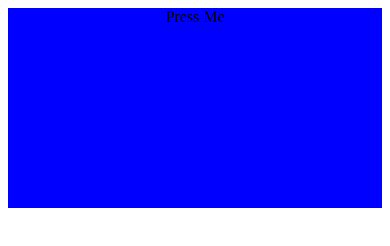
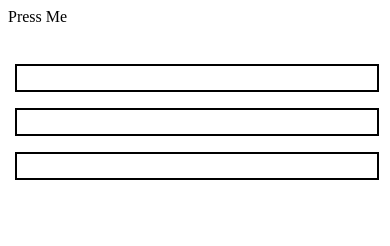
Before and after one commit to TimothyOsborn/Javascript-Components, a website built with webpack: page index.html in a window 390 px wide. Built offline with nearby package versions, Linux system fonts and the light colour scheme.

Commit message:
component(grid layout): added responsive grid layout component

```diff
--- a/index.html
+++ b/index.html
@@ -1,4 +1,4 @@
-<!doctype HTML>
+<!DOCTYPE HTML>
 <html>
   <head>
     <title>Brapps Boilerplate</title>
--- /dev/null
+++ b/src/components/Layouts/Grid/index.js
@@ -0,0 +1,30 @@
+"use strict";
+Object.defineProperty(exports, "__esModule", { value: true });
+require("./index.scss");
+class FlexGrid extends HTMLElement {
+    constructor() {
+        super();
+    }
+    connectedCallback() {
+        setTimeout(() => {
+            this.innerHTML = `
+        <div class="flex-grid">
+          <div class="col-xs-12 col-sm-6 col-md-4">
+            <div class="fill">
+            </div>
+          </div>
+          <div class="col-xs-12 col-sm-6 col-md-4">
+            <div class="fill">
+            </div>
+          </div>
+          <div class="col-xs-12 col-sm-6 col-md-4">
+            <div class="fill">
+            </div>
+          </div>
+        </div>
+        `;
+        });
+    }
+}
+customElements.define('grid-custom', FlexGrid);
+//# sourceMappingURL=index.js.map
--- /dev/null
+++ b/src/components/Layouts/Grid/index.scss
@@ -0,0 +1,107 @@
+@mixin borderfill {
+  > .fill {
+    border: 2px solid black;
+    height: 100%;
+    width: 100%;
+    margin: 10px 0px;
+  }
+}
+
+@mixin grid-columns($size) {
+  > .col-#{$size}-1 {
+    width: 8%;
+    margin: 10px 0px;
+    @include borderfill;
+  }
+
+  > .col-#{$size}-2 {
+    width: 16%;
+    margin: 10px 0px;
+    @include borderfill;
+  }
+
+  > .col-#{$size}-3 {
+    width: 24%;
+    margin: 10px 0px;
+    @include borderfill;
+  }
+
+  > .col-#{$size}-4 {
+    width: 32%;
+    margin: 10px 0px;
+    @include borderfill;
+  }
+
+  > .col-#{$size}-5 {
+    width: 40%;
+    margin: 10px 0px;
+    @include borderfill;
+  }
+
+  > .col-#{$size}-6 {
+    width: 48%;
+    margin: 10px 0px;
+    @include borderfill;
+  }
+
+  > .col-#{$size}-7 {
+    width: 56%;
+    margin: 10px 0px;
+    @include borderfill;
+  }
+
+  > .col-#{$size}-8 {
+    width: 64%;
+    margin: 10px 0px;
+    @include borderfill;
+  }
+
+  > .col-#{$size}-9 {
+    width: 72%;
+    margin: 10px 0px;
+    @include borderfill;
+  }
+
+  > .col-#{$size}-10 {
+    width: 80%;
+    margin: 10px 0px;
+    @include borderfill;
+  }
+
+  > .col-#{$size}-11 {
+    width: 88%;
+    margin: 10px 0px;
+    @include borderfill;
+  }
+
+  > .col-#{$size}-12 {
+    width: 96%;
+    margin: 10px 0px;
+    @include borderfill;
+  }
+}
+
+.flex-grid {
+  display: flex;
+  justify-content: space-evenly;
+  flex-direction: row;
+  flex-wrap: wrap;
+
+  @include grid-columns(xs);
+
+  @media screen and (min-width: 800px) {
+    @include grid-columns(sm);
+  }
+
+  @media screen and (min-width: 1000px) {
+    @include grid-columns(md);
+  }
+
+  @media screen and (min-width: 1200px) {
+    @include grid-columns(lg);
+  }
+
+  @media screen and (min-width: 1300px) {
+    @include grid-columns(xl);
+  }
+}
--- a/src/constants/colours.ts
+++ b/src/constants/colours/colours.ts
@@ -1,4 +1,4 @@
-import JsonType from '../../types/json';
+import JsonType from '../../../types/json';
 
 // Themeing & colours chosen using
 // https://material.io/resources/color/#!/?view.left=0&view.right=0
--- a/src/constants/constants.ts
+++ b/src/constants/constants/constants.ts
@@ -1,4 +1,4 @@
-import JsonType from '../../types/json';
+import JsonType from '../../../types/json';
 
 let globals: JsonType = {
   SITE_NAME: 'Default Site Name',
--- /dev/null
+++ b/src/constants/styles/constants.scss
@@ -0,0 +1,8 @@
+$screen-size-xs-max: 10px;
+$screen-size-sm-min: 11px;
+$screen-size-sm-max: 15px;
+$screen-size-md-min: 16px;
+$screen-size-md-max: 24px;
+$screen-size-lg-min: 25px;
+$screen-size-lg-max: 35px;
+$screen-size-xl-min: 36px;
--- a/src/constants/theme.ts
+++ b/src/constants/theme/theme.ts
@@ -1,4 +1,4 @@
-import JsonType from '../../types/json';
+import JsonType from '../../../types/json';
 
 // Themeing colours chosen using
 // https://material.io/resources/color/#!/?view.left=0&view.right=0
--- a/src/index.js
+++ b/src/index.js
@@ -4,13 +4,17 @@ require("./index.scss");
 require("./index.module.scss");
 require("./components/Banner/index");
 require("./components/Buttons/index");
+require("./components/Layouts/Grid/index");
 const homepage = () => {
     const element = document.createElement('div');
-    element.classList.add('testing-class');
     element.innerHTML = `
       <button-custom title='Press Me' action='console.log("pineapple")'>
         Hello button
       </button-custom>
+      <br>
+      <grid-custom>
+        Blah
+      </grid-custom>
     `;
     return element;
 };
--- a/src/index.ts
+++ b/src/index.ts
@@ -2,14 +2,18 @@ import './index.scss';
 import './index.module.scss';
 import './components/Banner/index';
 import './components/Buttons/index';
+import './components/Layouts/Grid/index';
 
 const homepage = () => {
   const element = document.createElement('div');
-  element.classList.add('testing-class');
   element.innerHTML = `
       <button-custom title='Press Me' action='console.log("pineapple")'>
         Hello button
       </button-custom>
+      <br>
+      <grid-custom>
+        Blah
+      </grid-custom>
     `;
   return element;
 };
```
Also changed, not shown: src/components/Layouts/Grid/index.ts (added, +30 -0 lines), tsconfig.json (+4 -3 lines), src/constants/colours/colours.js (renamed from src/constants/Colours.js), src/constants/constants/constants.js (renamed from src/constants/Constants.js), src/constants/theme/theme.js (renamed from src/constants/theme.js), 8 other files.
